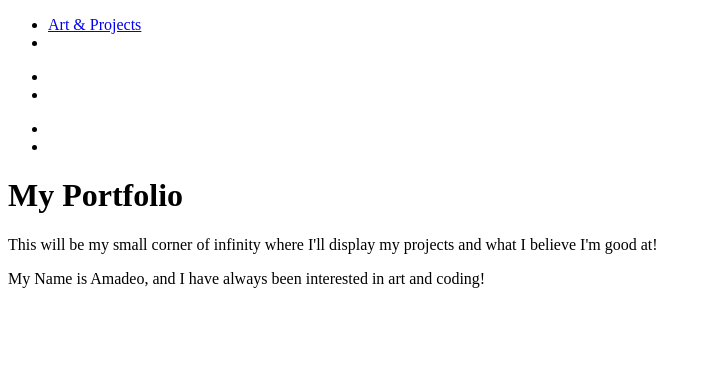
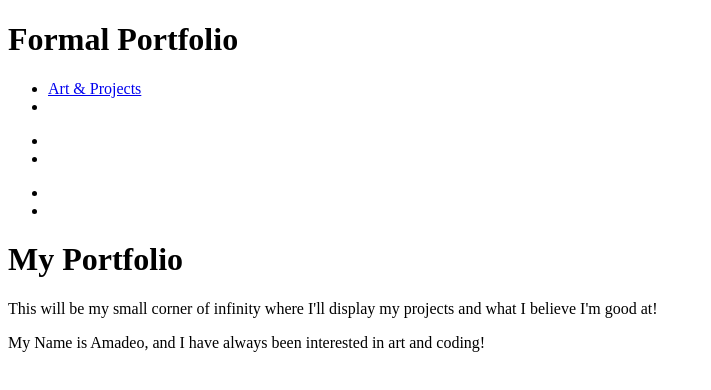
Before and after one commit to amadeoescobedo/Formal-Portfolio, a plain HTML site: page index.html in a window 1280 px wide. Shown: the whole page, without its empty margins (0-711 px from the left). Drawn offline with Linux system fonts and the light colour scheme.

Commit message:
navi bar

```diff
--- a/index.html
+++ b/index.html
@@ -7,6 +7,7 @@
 </head>
 <body>
     <header>
+        <h1>Formal Portfolio</h1>
         <nav>
             <ul>
                 <li><a href="art-projects.html">Art & Projects</a></li>
```
